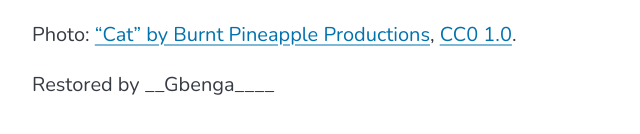
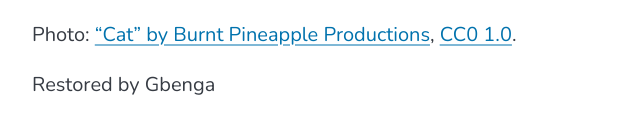
Before and after one commit to edwardcoded77/buttons-rescue, a plain HTML site: page index.html in a window 1280 px wide. Shown: the part 1379-1513 px from the top of the page, 108-748 px from the left. Drawn offline with nearby package versions, Linux system fonts and the light colour scheme.

Commit message:
sign the restoration

```diff
--- a/index.html
+++ b/index.html
@@ -37,7 +37,7 @@ A loving forever home where he can feel safe,cherished and loved.
     </div>
     <div class="credits">
       <p>Photo: <a href="https://www.flickr.com/photos/51686021@N07/42700002412/">“Cat” by Burnt Pineapple Productions</a>, <a href="https://creativecommons.org/publicdomain/zero/1.0/">CC0 1.0</a>.</p>
-      <p>Restored by __Gbenga____</p>
+      <p>Restored by Gbenga</p>
     </div>
   </div>
 </body>
```
